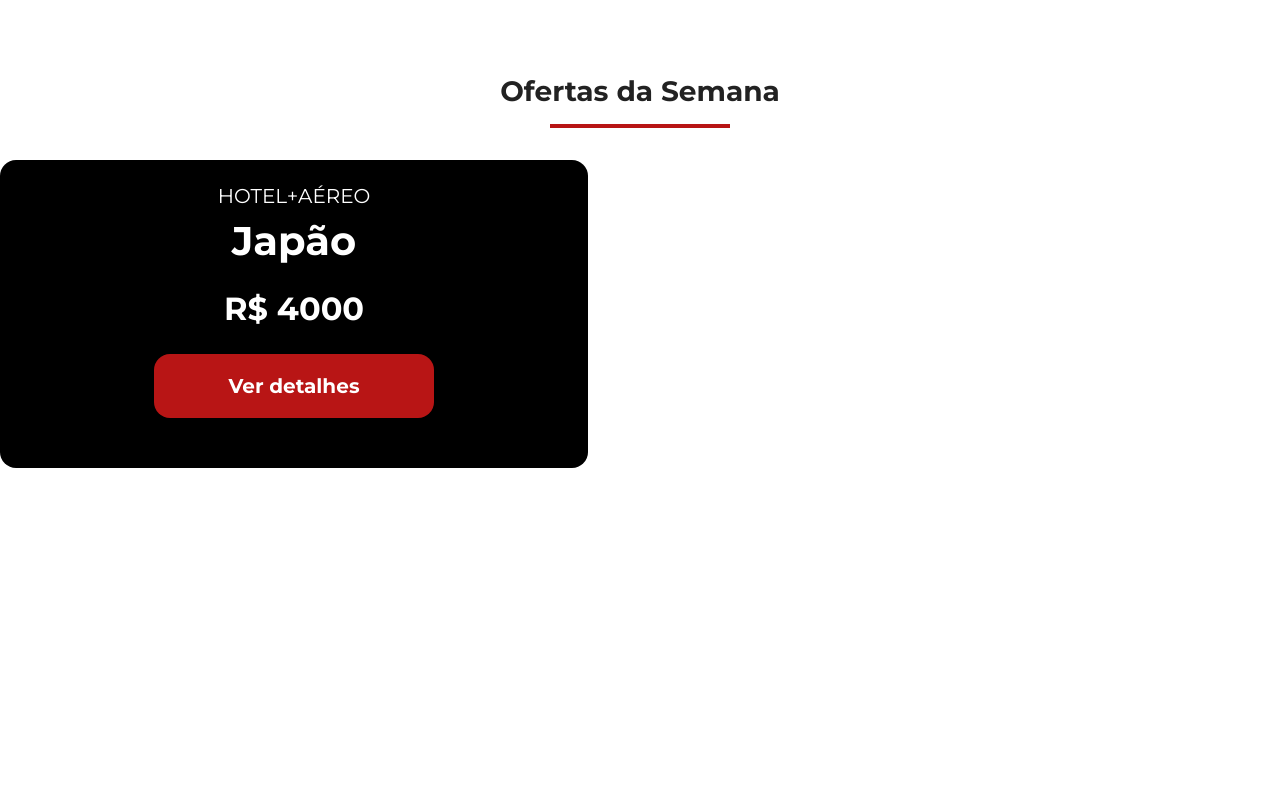
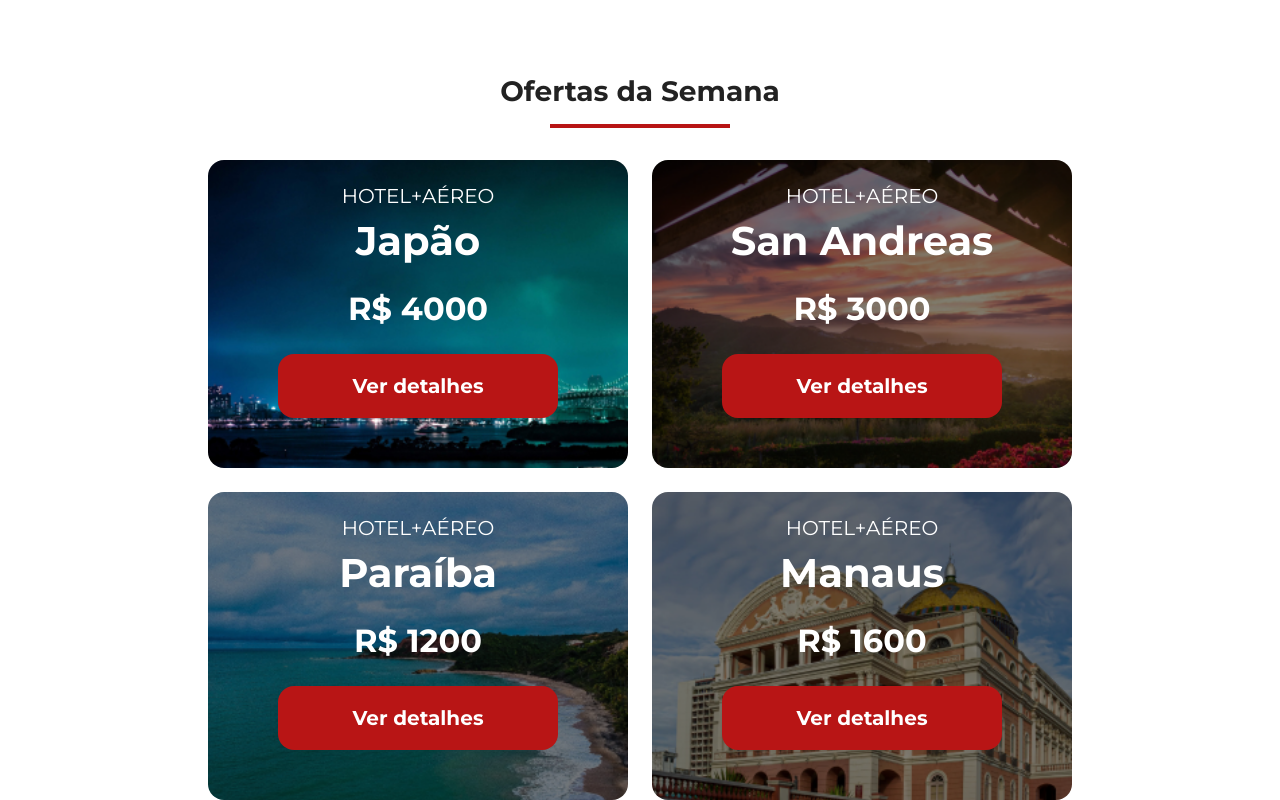
Before and after one commit to gsales2/jornada-viagens, a plain HTML site: page index.html in a window 1280 px wide. Shown: the part 1054-1854 px from the top of the page. Before the commit the page ends 1522 px from the top, so only its background shows below. Drawn offline with Linux system fonts and the light colour scheme.

Commit message:
finaliza secao de ofertas

```diff
--- a/css/offers.css
+++ b/css/offers.css
@@ -1,3 +1,10 @@
+.offers-cards {
+    display: flex;
+    flex-direction: column;
+    align-items: center;
+    gap: 24px;
+}
+
 .card {
   width: 312px;
   height: 288px;
@@ -34,9 +41,38 @@
     margin-top: 24px;
 }
 
+.card.japao {
+    background: url(../img/bg-card-tokyo.jpg) no-repeat;
+    background-size: cover;
+}
+
+.card.san-andreas {
+    background: url(../img/bg-card-san-andreas.png) no-repeat;
+    background-size: cover;
+}
+
+.card.paraiba {
+    background: url(../img/bg-card-paraiba.png) no-repeat;
+    background-size: cover;
+}
+
+.card.manaus {
+    background: url(../img/bg-card-manaus.png) no-repeat;
+    background-size: cover;
+}
+
+@media screen and (min-width: 768px) {
+    .offers-cards {
+    flex-direction: row;
+    flex-wrap: wrap;
+    justify-content: center;
+}
+}
+
 @media screen and (min-width: 1024px) {
+
     .card {
-        width: 588px;
+        width: 420px;
         height: 308px;
     }
 
@@ -48,3 +84,18 @@
         font-size: 40px;
     }
 }
+
+@media screen and (min-width: 1440px) {
+
+    .card {
+        width: 588px;
+    }
+}
+
+@media screen and (min-width: 1920px) {
+
+    .offers-cards {
+        width: 1250px;
+        margin: 0 auto;
+    }
+}
--- a/index.html
+++ b/index.html
@@ -56,10 +56,37 @@
         <hr />
       </div>
       <div class="offers-cards">
-        <article class="card">
+        <article class="card japao">
             <header>
                 <p>HOTEL+AÉREO</p>
                 <h3>Japão <br> <span>R$ 4000</span></h3>
+            </header>
+            <footer>
+                <a href="#" class="button">Ver detalhes</a>
+            </footer>
+        </article>
+        <article class="card san-andreas">
+            <header>
+                <p>HOTEL+AÉREO</p>
+                <h3>San Andreas <br> <span>R$ 3000</span></h3>
+            </header>
+            <footer>
+                <a href="#" class="button">Ver detalhes</a>
+            </footer>
+        </article>
+        <article class="card paraiba">
+            <header>
+                <p>HOTEL+AÉREO</p>
+                <h3>Paraíba <br> <span>R$ 1200</span></h3>
+            </header>
+            <footer>
+                <a href="#" class="button">Ver detalhes</a>
+            </footer>
+        </article>
+        <article class="card manaus">
+            <header>
+                <p>HOTEL+AÉREO</p>
+                <h3>Manaus <br> <span>R$ 1600</span></h3>
             </header>
             <footer>
                 <a href="#" class="button">Ver detalhes</a>
```
Also changed, not shown: img/bg-card-manaus.png (added), img/bg-card-paraiba.png (added), img/bg-card-san-andreas.png (added), img/bg-card-tokyo.jpg (added).
